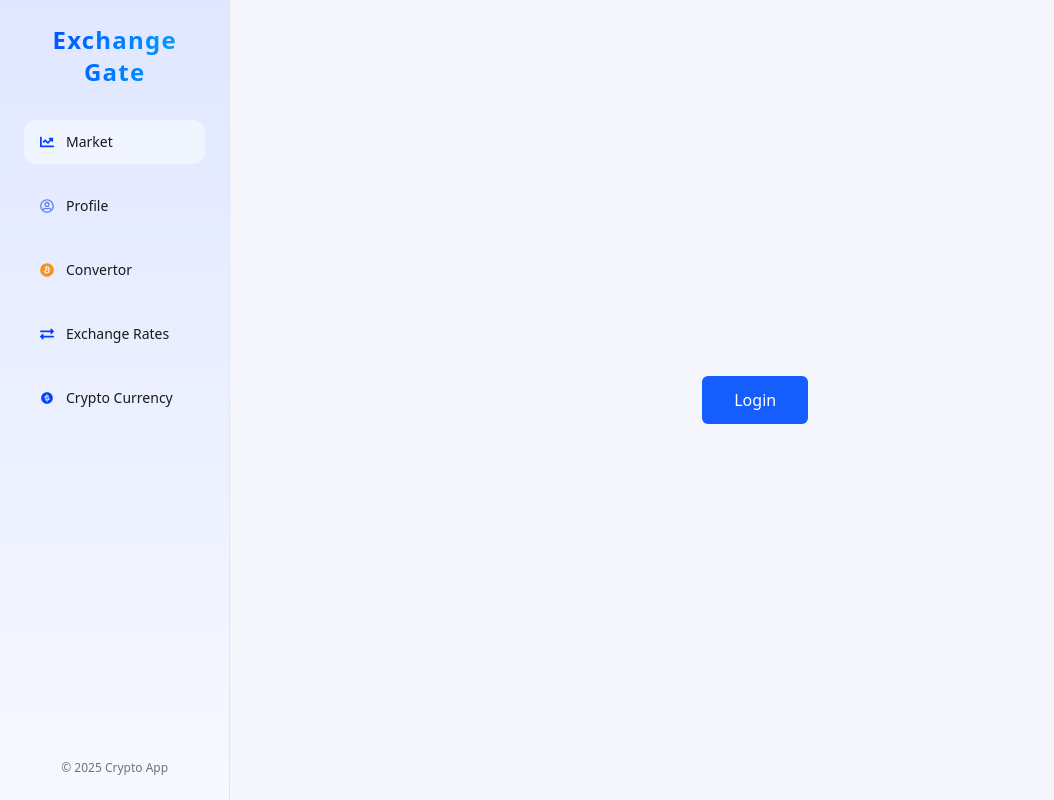
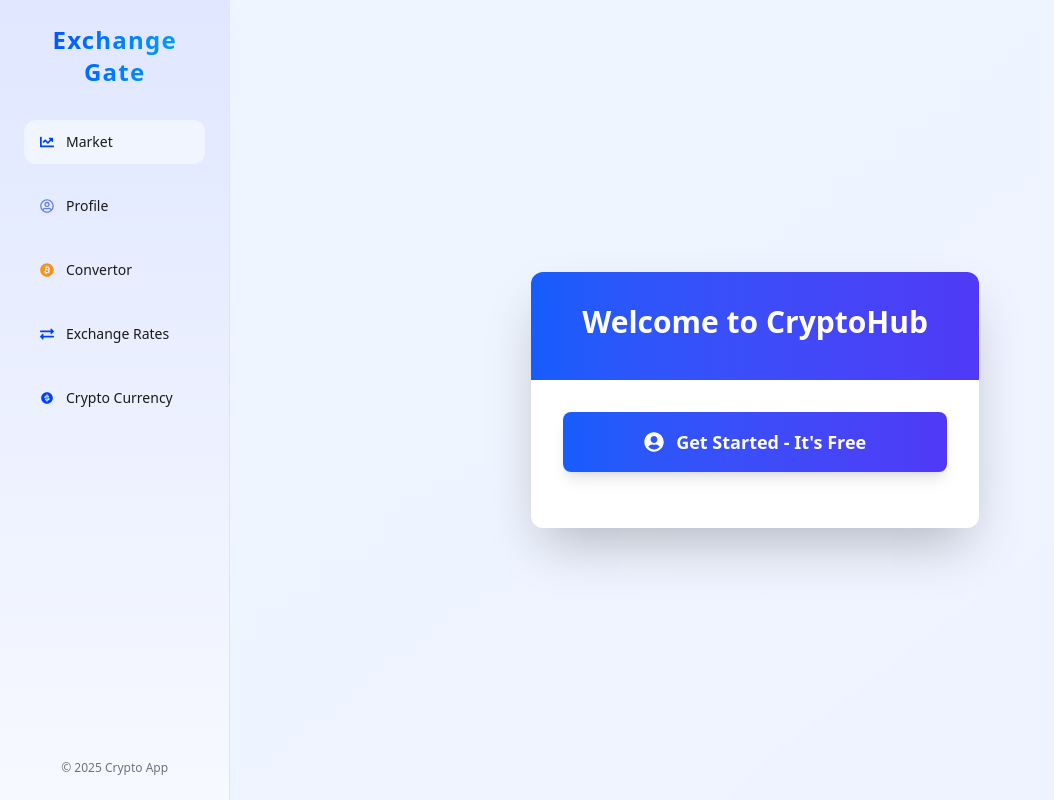
Before and after one commit to SaqibFarhanProgrammer/Exchange-Rate, a React (Vite) app: page /profile in a window 1280 px wide. Shown: the whole page, without its empty margins (0-1054 px from the left). Built offline with nearby package versions, Linux system fonts and the light colour scheme.

Commit message:
Updated ExchangeRatePage UI and logic

```diff
--- a/src/Auth/Login.jsx
+++ b/src/Auth/Login.jsx
@@ -39,7 +39,7 @@ const CompactAuthBox = ({ onClose }) => {
             onClick={onClose}
             className="text-white hover:text-gray-200 transition"
           >
-            <IoCloseSharp className="text-2xl" />
+            <IoCloseSharp className="cursor-pointer text-2xl" />
           </button>
         </div>
 
--- a/src/Routes/Convertorroutepage.jsx
+++ b/src/Routes/Convertorroutepage.jsx
@@ -1,6 +1,7 @@
 import React, { useEffect, useState } from "react";
 import { FaArrowRight } from "react-icons/fa";
 import currencycode from "./Currencycodes";
+
 const DashboardContent = () => {
   const [from, setfrom] = useState("");
   const [to, setto] = useState("");
--- a/src/Routes/Profileroutepage.jsx
+++ b/src/Routes/Profileroutepage.jsx
@@ -1,21 +1,30 @@
 import React, { useState } from "react";
-import { FaUserCircle, FaEnvelope, FaSignOutAlt, FaCog } from "react-icons/fa";
-import Login from "../Auth/Login";
-import { FaBullseye } from "react-icons/fa6";
+import {
+  FaUserCircle,
+  FaEnvelope,
+  FaSignOutAlt,
+  FaCog,
+  FaGoogle,
+  FaTwitter,
+  FaGithub,
+} from "react-icons/fa";
+import CompactAuthBox from "../Auth/Login";
 
 const ProfilePage = () => {
   const [isLoggedIn, setIsLoggedIn] = useState(false);
-  const [showLogin, setShowLogin] = useState(false);
+  const [showAuthBox, setShowAuthBox] = useState(false);
 
-  console.log(isLoggedIn);
-
-  const handleLogin = () => {
+  const handleLoginSuccess = () => {
     setIsLoggedIn(true);
-    setShowLogin(false);
+    setShowAuthBox(false);
   };
 
   const handleLogout = () => {
     setIsLoggedIn(false);
+  };
+
+  const handleCloseAuthBox = () => {
+    setShowAuthBox(false);
   };
 
   return (
@@ -86,19 +95,42 @@ const ProfilePage = () => {
             </div>
           </div>
         </>
-      ) : showLogin ? (
-        /* LOGIN PAGE */
-        <Login onLoginSuccess={handleLogin} />
       ) : (
-        /* LOGIN BUTTON */
-        <div className="flex justify-center items-center h-screen w-full">
-          <button
-            onClick={() => setShowLogin(true)}
-            type="button"
-            className="px-8 py-3 bg-blue-600 text-white font-medium rounded-md hover:bg-blue-700 focus:outline-none focus:ring-2 focus:ring-blue-500 focus:ring-offset-2 transition duration-200"
-          >
-            Login
-          </button>
+        /* ENHANCED LOGIN SECTION */
+        <div className="flex flex-col justify-center items-center h-screen w-full bg-gradient-to-br from-blue-50 to-indigo-50 p-6">
+          <div className="w-full max-w-md bg-white rounded-xl shadow-2xl overflow-hidden transition-all duration-300 hover:shadow-3xl">
+            {/* Welcome Header with Animation */}
+            <div className="bg-gradient-to-r from-blue-600 to-indigo-600 p-8 text-center transform hover:scale-[1.02] transition-transform duration-300">
+              <h2 className="text-3xl font-bold text-white mb-2 animate-fade-in">
+                Welcome to CryptoHub
+              </h2>
+            </div>
+
+            {/* Login Button Section */}
+            <div className="p-8 space-y-6">
+              <div className="space-y-4">
+                <button
+                  onClick={() => setShowAuthBox(true)}
+                  className="w-full flex items-center justify-center gap-3 px-6 py-4 bg-gradient-to-r from-blue-600 to-indigo-600 text-white font-semibold rounded-lg hover:from-blue-700 hover:to-indigo-700 transition-all duration-300 shadow-lg hover:shadow-xl active:scale-[0.98]"
+                >
+                  <FaUserCircle className="text-xl" />
+                  <span className="text-lg">Get Started - It's Free</span>
+                </button>
+              </div>
+
+              <div className="relative">
+                <div className="absolute inset-0 flex items-center"></div>
+              </div>
+            </div>
+          </div>
+
+          {/* Auth Box - conditionally rendered */}
+          {showAuthBox && (
+            <CompactAuthBox
+              onClose={handleCloseAuthBox}
+              onLoginSuccess={handleLoginSuccess}
+            />
+          )}
         </div>
       )}
     </div>
--- a/src/componenets/Exchangerate.jsx
+++ b/src/componenets/Exchangerate.jsx
@@ -9,11 +9,9 @@ const ExchangeRatePage = ({ dataa }) => {
       <h3 className="text-2xl font-semibold mb-8 text-[#1a1a1a]">
         Exchange Rates Overview
       </h3>
-
-      {/* Table Header */}
       <div className="hidden md:grid grid-cols-4 text-sm text-zinc-500 border-b border-[#e0e5f0] pb-3">
         <div>Currency</div>
-        <div>Rate</div>
+        <div>Rate In USD</div>
         <div>24h Change</div>
         <div>Chart</div>
       </div>
```
